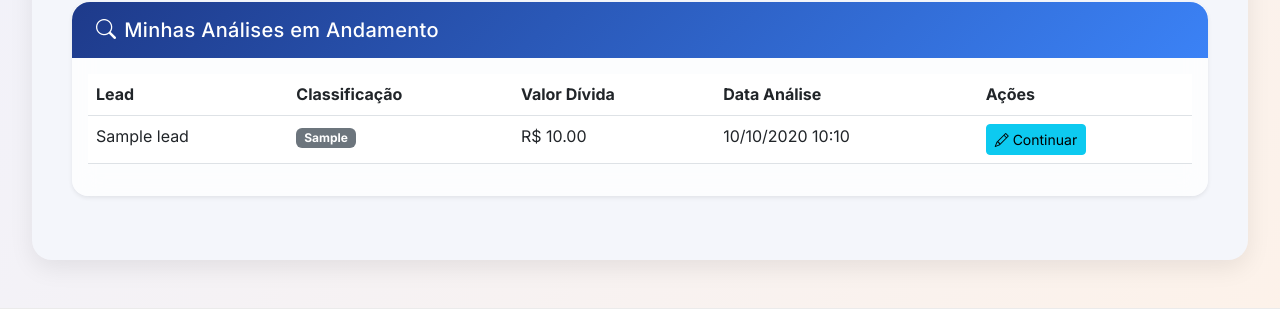
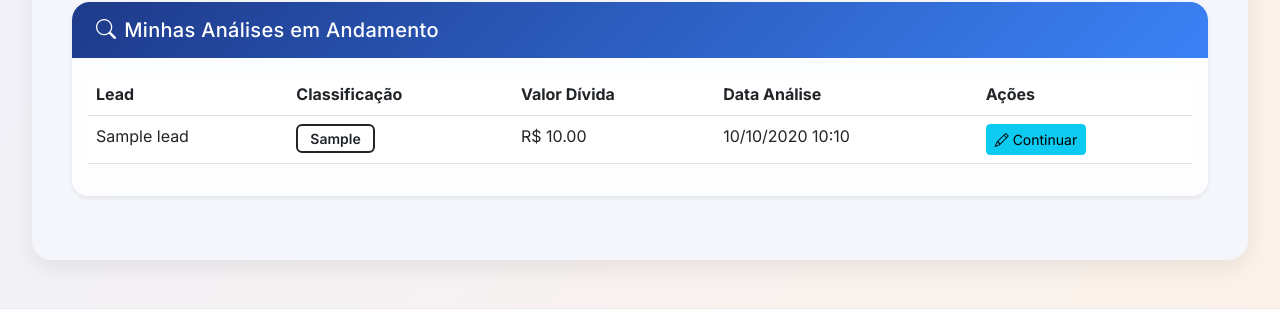
Before and after one commit to gustavounreal/SistemaMrBaruchV2, a Django app: template sistemaMrBaruchProjeto/templates/compliance/painel.html in a window 1280 px wide. Shown: the part 1019-1328 px from the top of the page. Run offline with Django 3.2, Linux system fonts and the light colour scheme; the template is opened without the code that fills it: most values are stand-ins (such as "Sample title", 1, 10 or a date in 2020).

Commit message:
atualização css

```diff
--- a/sistemaMrBaruchProjeto/templates/compliance/painel.html
+++ b/sistemaMrBaruchProjeto/templates/compliance/painel.html
@@ -360,7 +360,13 @@
                         <tr>
                             <td>{{ analise.lead.nome_completo }}</td>
                             <td>
-                                <span class="badge bg-secondary">{{ analise.get_classificacao_display }}</span>
+                                {% if analise.classificacao %}
+                                    <span class="status-badge classificacao-{{ analise.classificacao }}">
+                                        {{ analise.get_classificacao_display }}
+                                    </span>
+                                {% else %}
+                                    <span class="text-muted">-</span>
+                                {% endif %}
                             </td>
                             <td>R$ {{ analise.valor_divida_total|default:0|floatformat:2 }}</td>
                             <td>{{ analise.data_analise|date:"d/m/Y H:i" }}</td>
```
